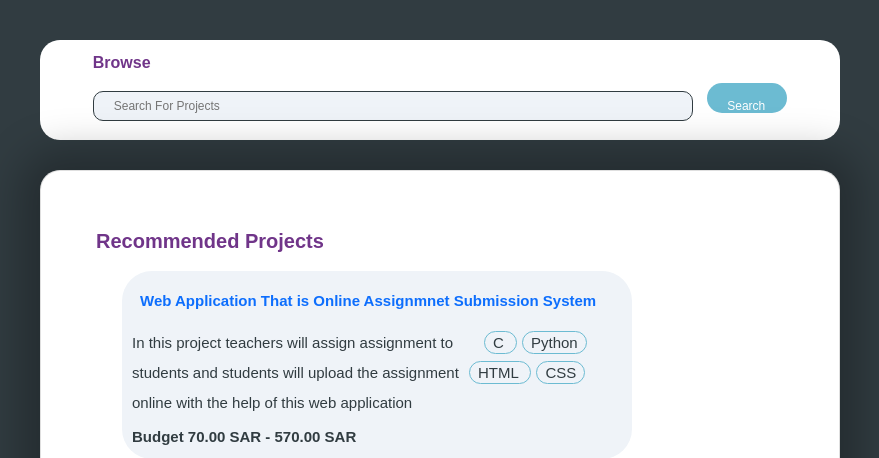
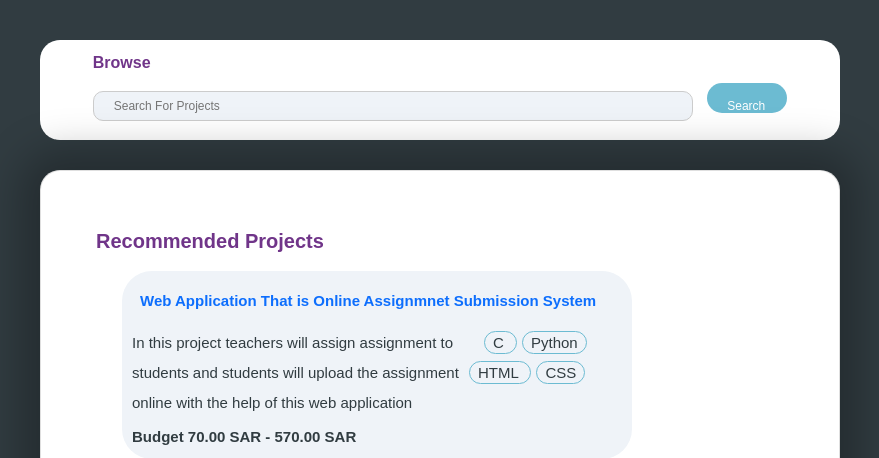
Before and after one commit to Somayahak/ITeams, a PHP site: page /HTML/findProject.php in a window 1280 px wide. Shown: the part 96-554 px from the top of the page, without its empty margins (200-1079 px from the left). Run offline with PHP 8.4, Linux system fonts and the light colour scheme; some libraries are stand-ins or nearby versions.

Commit message:
Update findProject.php

```diff
--- a/HTML/findProject.php
+++ b/HTML/findProject.php
@@ -51,7 +51,7 @@
                     <label for="search"><b style="color:#703589;">Browse</b>
                         <br>
                         <input type="text" id="search" name="search"
-                            style="width:600px;border: 1.5px solid #313C41; color: black;background-color: #EFF3F8;border-radius: 10px; margin-right: 10px; height: 30px;font-size: 12px;" placeholder="Search For Projects"
+                            style="width:600px;border: 1px solid none; color: black;background-color: #EFF3F8;border-radius: 10px; margin-right: 10px; height: 30px;font-size: 12px;" placeholder="Search For Projects"
                             required="required">
                         <button
                             style="width:80px; border-radius: 20px; height:30px;background-color: #6CBBD2;font-size:12px;text-align:justify;">Search</button>
```
